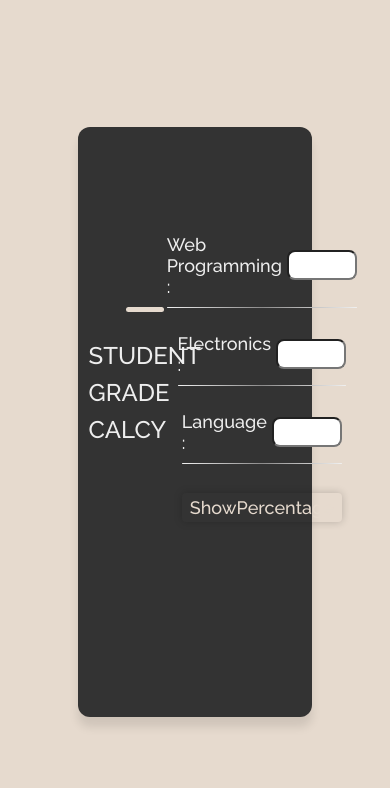
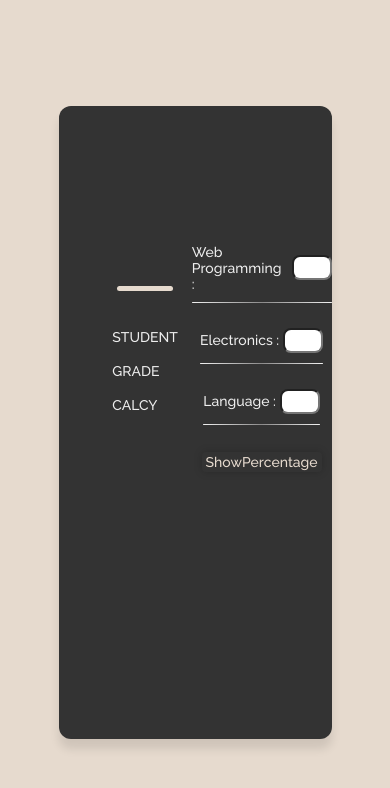
Before and after one commit to AditiiTripathii/Calcy, a plain HTML site: page index.html in a window 390 px wide. Drawn offline with Linux system fonts and the light colour scheme.

Commit message:
Update style.css

```diff
--- a/style.css
+++ b/style.css
@@ -154,3 +154,57 @@ a{
     color: var(--contentResult);
 
 }
+
+@media screen and (max-width:640px){
+    body{
+
+        font-size: 14px;
+        overflow-x: hidden;
+    }
+    .project .container{
+        width: 70%;
+        height: 75vh;
+
+    }
+    .project .container .card .cardLeft{
+        width: 40%;
+        height: 60vh;
+
+        margin-left: 40px;
+    }
+    .project .container .card .hLine{
+
+        width: 60%;
+        margin-bottom: 20px;
+
+    }
+    .project .container .card .cardLeft .heading .head{
+        font-size: var(--subtitle-resp);
+        font-weight: 400;
+    }
+    .project .container .card .cardRight .inputGrp1 .group input, .project .container .card .cardRight .inputGrp2 .group input, .project .container .card .cardRight .inputGrp3 .group input{
+        width: 40px;
+        height: 25px;
+        margin-left: 4px;
+
+    }
+    .project .container .card .cardRight .inputGrp1 .error1, .project .container .card .cardRight .inputGrp2 .error2, .project .container .card .cardRight .inputGrp3 .error3{
+        font-size: 9px;
+        line-height: 80%;
+
+    }
+    .project .container .card .cardRight .btn{
+        margin: 2px 0;
+        padding: 2px 4px;
+        width: 20px;
+        width: fit-content;
+        font-size: var(--subtitle-resp);
+
+    }
+    .project .container .result{
+        font-size: 16px;
+
+
+    }
+
+}
```
